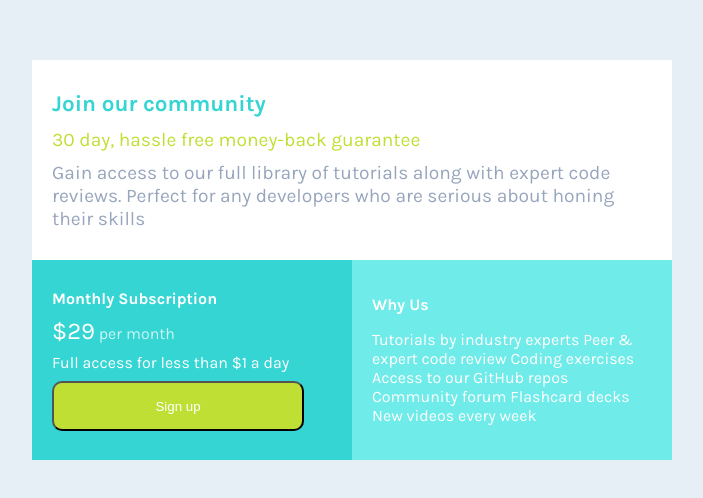
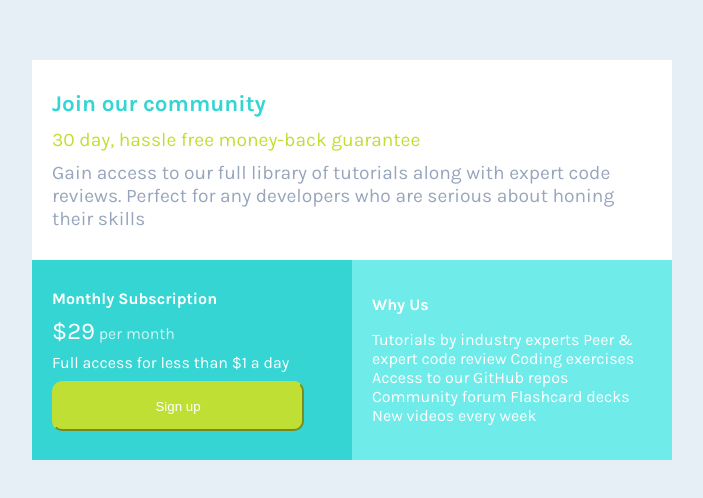
Before and after one commit to anuann-varghese/SinglePriceGrid-challenge, a plain HTML site: page index.html in a window 1280 px wide. Shown: the part 140-638 px from the top of the page, without its empty margins (288-991 px from the left). Drawn offline with Linux system fonts and the light colour scheme.

Commit message:
changed button border color

```diff
--- a/style.css
+++ b/style.css
@@ -60,6 +60,7 @@ body{
     height: 50px;
     background-color:hsl(71, 73%, 54%) ;
     color: white;
+    border-color:hsl(71, 73%, 54%) ;
     border-radius: 10px;
 }
 .price-text{
```
